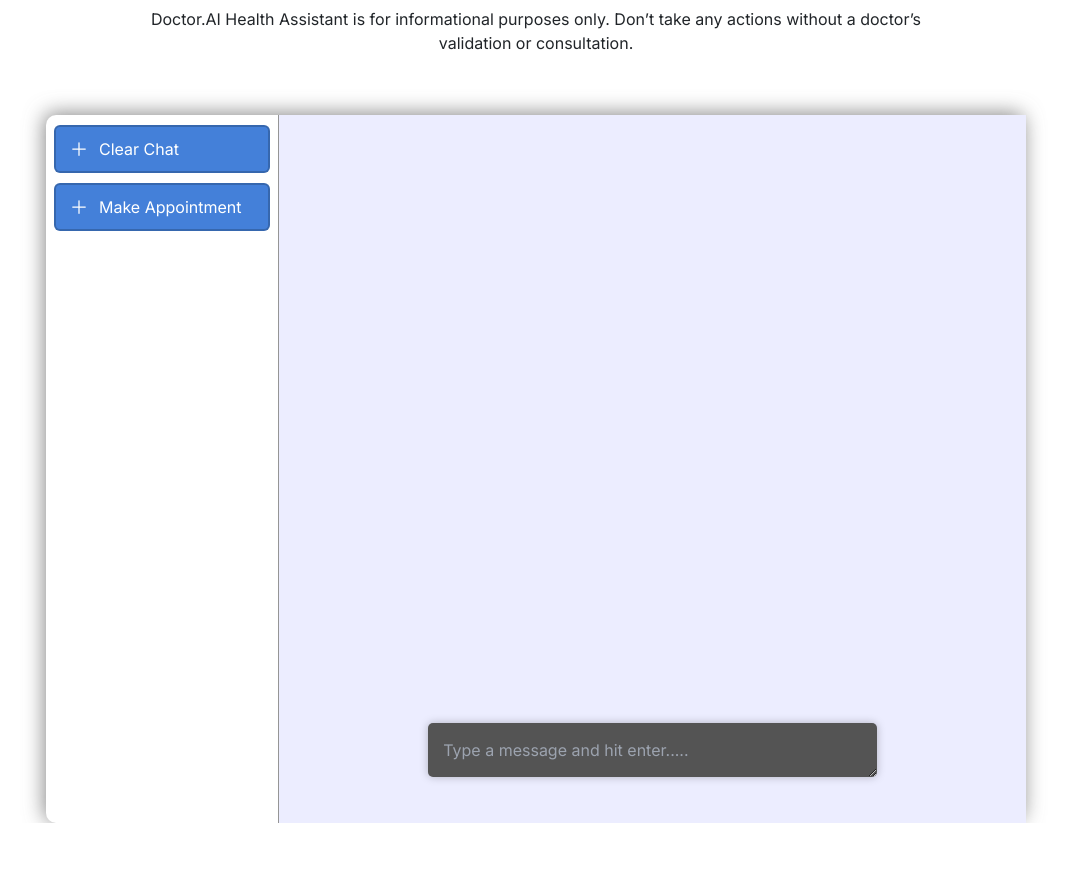
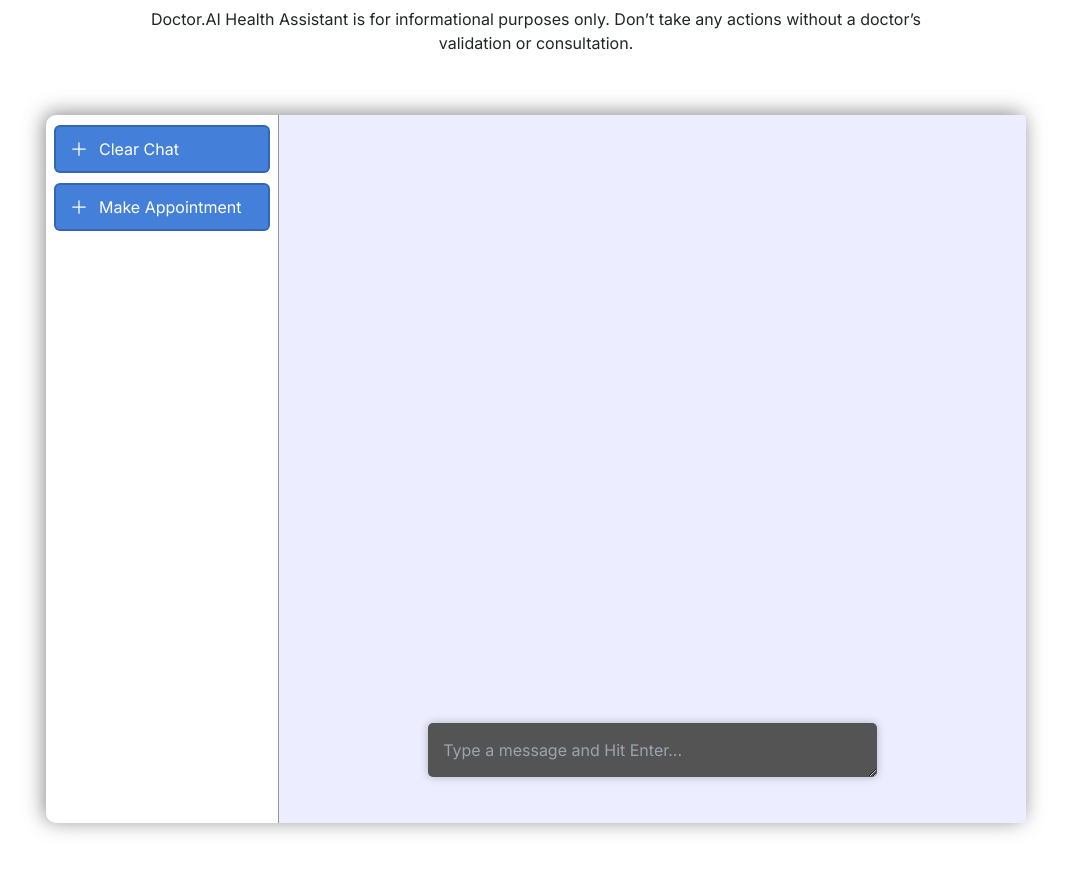
Before and after one commit to krishnenduroy52/DoctorAI-Hack4Bengal, a React (Vite) app in the folder front-end/: page /general/chat in a window 1280 px wide. Shown: the part 246-1118 px from the top of the page, without its empty margins (104-1171 px from the left). Before the commit the page ends 1069 px from the top, so only its background shows below. Built offline with nearby package versions, Linux system fonts and the light colour scheme; a web font is replaced by a local one.

Commit message:
chat ui minor change maring

```diff
--- a/front-end/src/css/Chat.css
+++ b/front-end/src/css/Chat.css
@@ -14,6 +14,7 @@
   height: 88.5vh;
   display: flex;
   border-radius: 10px;
+  margin-bottom: 50px;
   -webkit-box-shadow: -2px -2px 26px 0px rgba(100, 100, 100, 0.75);
   -moz-box-shadow: -2px -2px 26px 0px rgba(100, 100, 100, 0.75);
   box-shadow: -2px -2px 20px 0px rgba(100, 100, 100, 0.75);
--- a/front-end/src/pages/Chat.jsx
+++ b/front-end/src/pages/Chat.jsx
@@ -17,14 +17,22 @@ function Chat() {
     const response = await axios.post("http://localhost:3000/completion", {
       prompt: input,
     });
-    // const gptAnswer = prompt("Enter the gpt asnwer");
-    // console.log(gptAnswer);
     setChats((chats) => [
       ...chats,
       { user: "gpt", chat: response.data.choices[0].message.content },
-      // { user: "gpt", chat: gptAnswer },
     ]);
   };
+
+  // Test UI with handel submit
+  // const handelSumbit = async (e) => {
+  //   e.preventDefault();
+  //   const chatLog = [...chats, { user: "me", chat: input }];
+  //   setChats(chatLog);
+  //   setInput("");
+  //   const gptAnswer = prompt("Enter the gpt asnwer");
+  //   console.log(gptAnswer);
+  //   setChats((chats) => [...chats, { user: "gpt", chat: gptAnswer }]);
+  // };
 
   const clearChat = () => {
     setChats([]);
@@ -135,7 +143,7 @@ function Chat() {
           <div className="chatBox">
             <form onSubmit={handelSumbit}>
               <textarea
-                placeholder="Type a message and hit enter....."
+                placeholder="Type a message and Hit Enter..."
                 type="text"
                 value={input}
                 className="inField"
```
